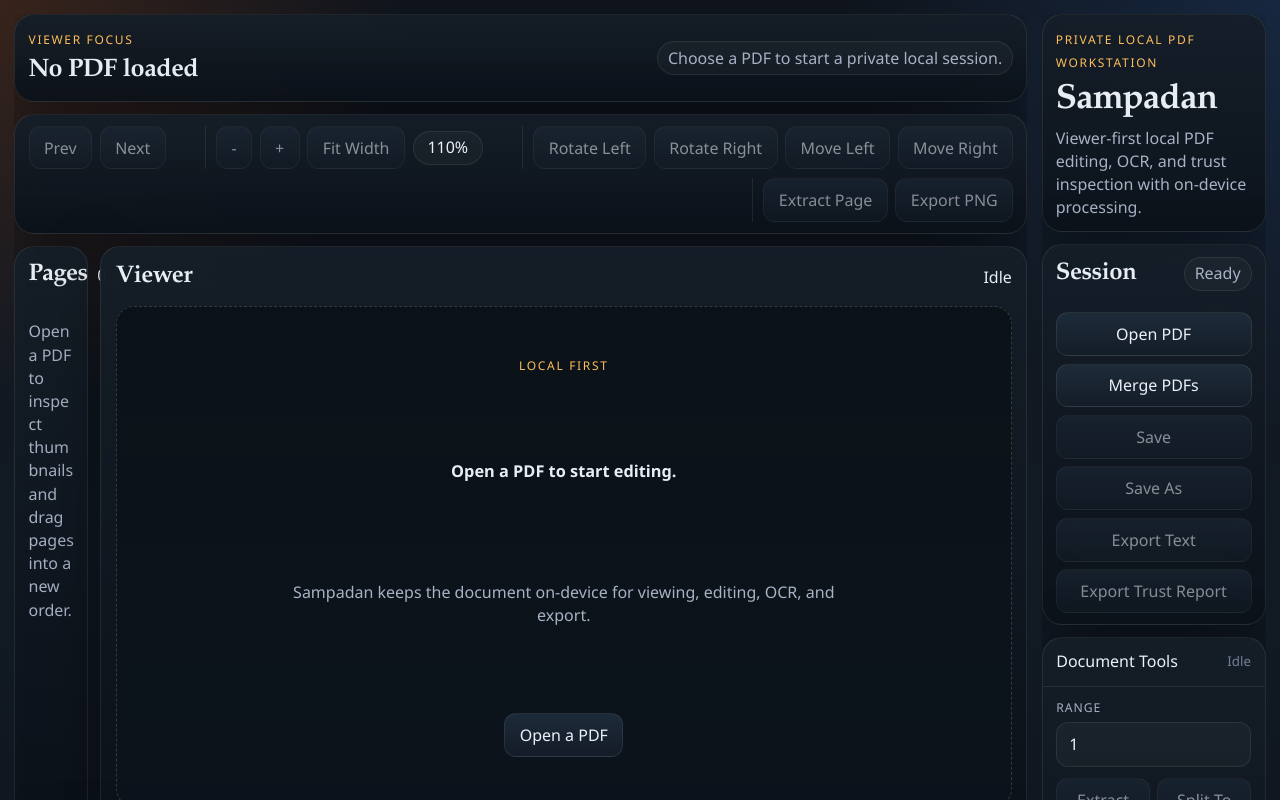
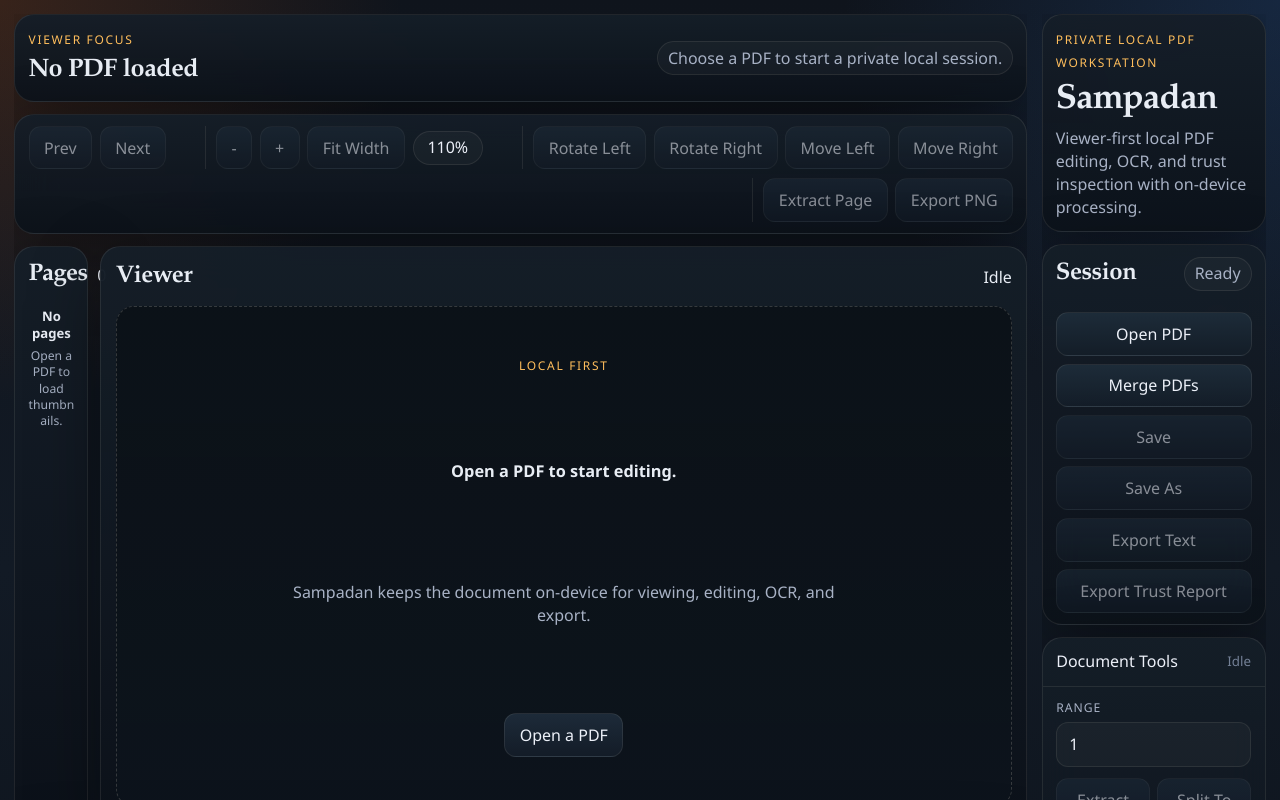
Before and after one commit to KrishnaVaibhav/Sampadan, a Svelte app in the folder apps/desktop/: page / in a window 1280 px wide. Shown: the top 800 px of the page. Built offline with nearby package versions, Linux system fonts and the light colour scheme.

Commit message:
Fix thumbnail rail empty-state overflow

```diff
--- a/apps/desktop/src/App.svelte
+++ b/apps/desktop/src/App.svelte
@@ -1235,7 +1235,10 @@
             {/each}
           </div>
         {:else}
-          <p class="muted">Open a PDF to inspect thumbnails and drag pages into a new order.</p>
+          <div class="page-strip-empty">
+            <strong>No pages</strong>
+            <span>Open a PDF to load thumbnails.</span>
+          </div>
         {/if}
       </section>
 
--- a/apps/desktop/src/app.css
+++ b/apps/desktop/src/app.css
@@ -405,6 +405,23 @@
   padding-right: 0.15rem;
 }
 
+.page-strip-empty {
+  display: grid;
+  gap: 0.3rem;
+  padding: 0.2rem 0;
+  text-align: center;
+  color: var(--text-soft);
+  font-size: 0.76rem;
+  line-height: 1.35;
+  overflow-wrap: anywhere;
+  word-break: break-word;
+}
+
+.page-strip-empty strong {
+  color: var(--text-main);
+  font-size: 0.82rem;
+}
+
 .page-chip {
   display: flex;
   flex-direction: column;
```
